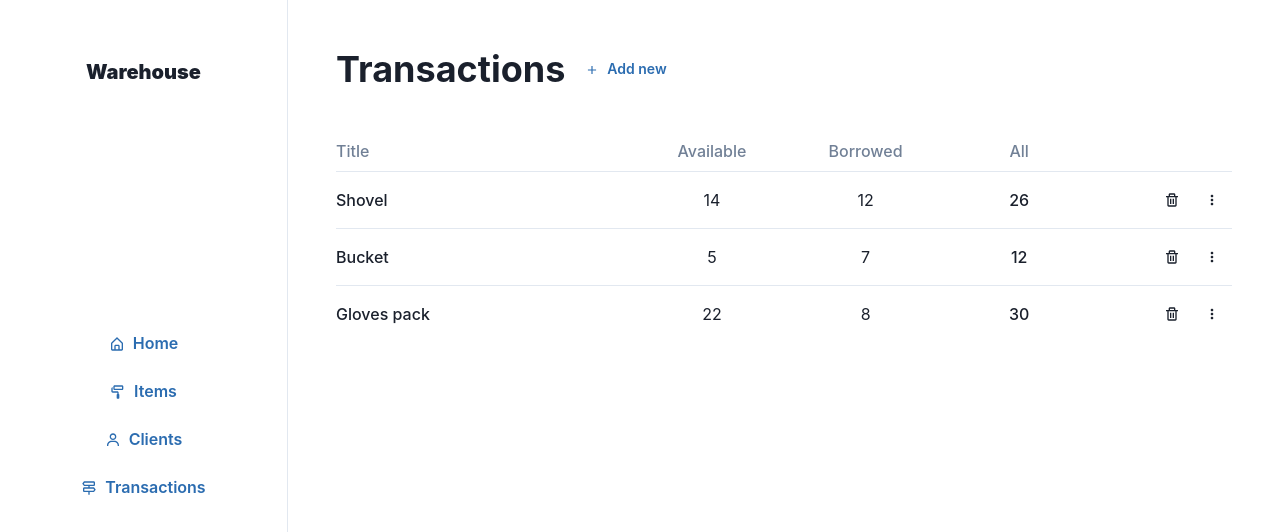
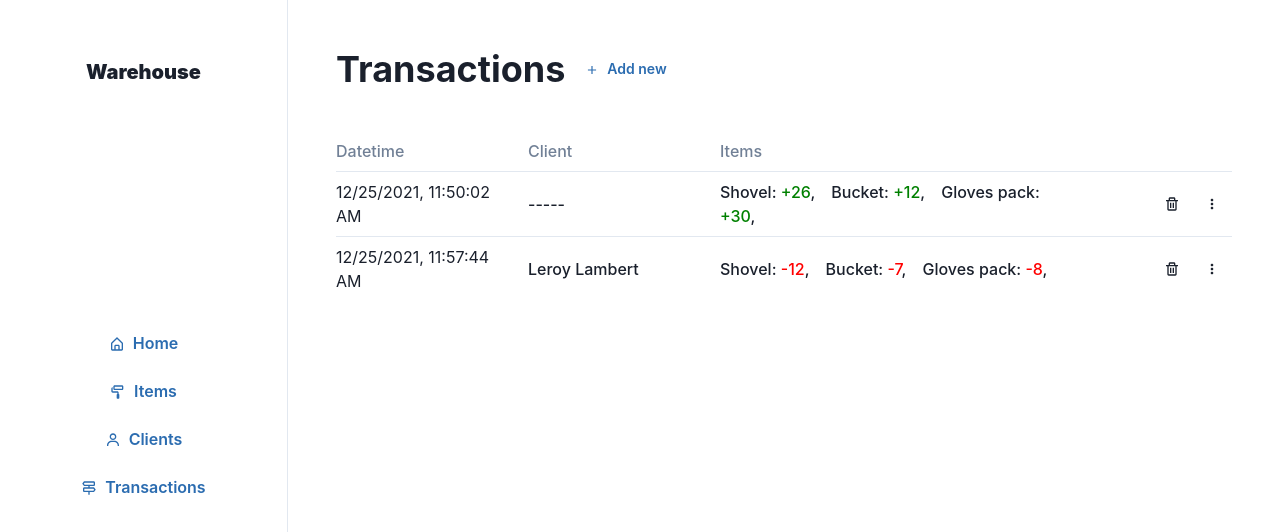
Before and after one commit to yaroslavnosenko/warehouse, a React (Create React App) app in the folder client/: page /transactions in a window 1280 px wide. Shown: the top 532 px of the page. Built offline with nearby package versions, Linux system fonts and the light colour scheme.

Commit message:
client: get transactions ready

```diff
--- a/client/src/components/transaction-list.tsx
+++ b/client/src/components/transaction-list.tsx
@@ -2,24 +2,21 @@ import { useEffect, useState } from 'react'
 import { Grid, HStack, IconButton, Skeleton, Text, Alert, AlertIcon, Stack, StackDivider } from '@chakra-ui/react'
 import { BiTrash, BiDotsVerticalRounded, BiInfoCircle } from 'react-icons/bi'
 
-import { deleteItem, getAllItems, updateItem } from '../services'
-import { Item } from '../types'
-import { EditItemForm } from '.'
+import { deleteTransaction, getAllTransactions, updateTransaction } from '../services'
+import { Transaction, TR_IT } from '../types'
+import { EditTransactionForm } from '.'
 
 const TableHead = () => {
   return (
-    <Grid templateColumns="2fr 1fr 1fr 1fr 8rem" alignItems="center" color="gray.500">
+    <Grid templateColumns="1fr 1fr 2fr 8rem" alignItems="center" color="gray.500">
       <Text fontWeight="500" mr="4" flex="1">
-        Title
+        Datetime
       </Text>
-      <Text textAlign="center" fontWeight="500" mr="4" flex="1">
-        Available
+      <Text fontWeight="500" mr="4" flex="1">
+        Client
       </Text>
-      <Text textAlign="center" fontWeight="500" mr="4" flex="1">
-        Borrowed
-      </Text>
-      <Text textAlign="center" fontWeight="500" mr="4" flex="1">
-        All
+      <Text fontWeight="500" mr="4" flex="1">
+        Items
       </Text>
       <div />
     </Grid>
@@ -47,26 +44,46 @@ const Empty = () => {
 }
 
 interface ItemProps {
-  item: Item
-  onClickEdit: (client: Item) => void
-  onClickDelete: (itemId: number) => void
+  item: Transaction
+  onClickEdit: (transaction: Transaction) => void
+  onClickDelete: (transactionId: number) => void
 }
 
-const ItemItem = (props: ItemProps) => {
+interface Props {
+  item: TR_IT
+}
+
+const ItemItem = (props: Props) => {
+  const { count } = props.item
+  const { title } = props.item.item
+  return (
+    <span>
+      <Text as="span" fontWeight="500" mr="4" flex="1">
+        {title}:{' '}
+        <span style={{ color: count > 0 ? 'green' : 'red' }}>
+          {count > 0 ? '+' : ''}
+          {count}
+        </span>
+        ,
+      </Text>
+    </span>
+  )
+}
+
+const TransactionItem = (props: ItemProps) => {
   const { onClickEdit, item, onClickDelete } = props
   return (
-    <Grid templateColumns="2fr 1fr 1fr 1fr 8rem" alignItems="center">
+    <Grid templateColumns="1fr 1fr 2fr 8rem" alignItems="center">
+      <Text mr="4" flex="1">
+        {new Date(item.timestamp).toLocaleString()}
+      </Text>
       <Text fontWeight="500" mr="4" flex="1">
-        {item.title}
+        {item.client?.full_name || '-----'}
       </Text>
-      <Text textAlign="center" mr="4" flex="1">
-        {item.count_available || 0}
-      </Text>
-      <Text textAlign="center" mr="4" flex="1">
-        {(item.count_all || 0) - (item.count_available || 0)}
-      </Text>
-      <Text textAlign="center" fontWeight="500" mr="4" flex="1">
-        {item.count_all || 0}
+      <Text mr="4" flex="1">
+        {item.items.map((item) => (
+          <ItemItem item={item} key={item.item.id} />
+        ))}
       </Text>
       <HStack spacing="0" justifyContent="flex-end">
         <IconButton variant="ghost" aria-label="" icon={<BiTrash />} onClick={() => onClickDelete(item.id)} />
@@ -77,8 +94,8 @@ const ItemItem = (props: ItemProps) => {
 }
 
 export const TransactionList = () => {
-  const [items, setItems] = useState<Item[] | undefined>()
-  const [edit, setEdit] = useState<Item | undefined>(undefined)
+  const [items, setItems] = useState<Transaction[] | undefined>()
+  const [edit, setEdit] = useState<Transaction | undefined>(undefined)
 
   useEffect(() => {
     updateList()
@@ -86,17 +103,17 @@ export const TransactionList = () => {
 
   const updateList = () => {
     setItems(undefined)
-    getAllItems().then((res) => setItems(res))
+    getAllTransactions().then((res) => setItems(res))
   }
 
-  const onClientSave = async (item: Item) => {
-    await updateItem(item)
+  const onSave = async (item: Transaction) => {
+    await updateTransaction(item)
     setEdit(undefined)
     updateList()
   }
 
-  const onClientDelete = async (itemId: number) => {
-    await deleteItem(itemId)
+  const onDelete = async (transactionId: number) => {
+    await deleteTransaction(transactionId)
     updateList()
   }
 
@@ -109,10 +126,10 @@ export const TransactionList = () => {
         {items &&
           items.length !== 0 &&
           items.map((item) => (
-            <ItemItem onClickEdit={(item) => setEdit(item)} key={item.id} item={item} onClickDelete={onClientDelete} />
+            <TransactionItem onClickEdit={(item) => setEdit(item)} key={item.id} item={item} onClickDelete={onDelete} />
           ))}
       </Stack>
-      <EditItemForm item={edit} onClose={() => setEdit(undefined)} onSave={onClientSave} />
+      <EditTransactionForm transaction={edit} onClose={() => setEdit(undefined)} onSave={onSave} />
     </>
   )
 }
--- a/client/src/mock/index.ts
+++ b/client/src/mock/index.ts
@@ -1,2 +1,3 @@
 export * from './clients'
 export * from './items'
+export * from './transactions'
--- /dev/null
+++ b/client/src/mock/transactions.ts
@@ -0,0 +1,24 @@
+import { Transaction } from '../types'
+import { clients, items } from '.'
+
+export const transactions: Transaction[] = [
+  {
+    id: 1,
+    timestamp: 1640433002070,
+    items: [
+      { item: items[0], count: 26 },
+      { item: items[1], count: 12 },
+      { item: items[2], count: 30 },
+    ],
+  },
+  {
+    id: 2,
+    timestamp: 1640433464098,
+    client: clients[0],
+    items: [
+      { item: items[0], count: -12 },
+      { item: items[1], count: -7 },
+      { item: items[2], count: -8 },
+    ],
+  },
+]
--- a/client/src/services/transactions.service.ts
+++ b/client/src/services/transactions.service.ts
@@ -1,9 +1,9 @@
 import { Transaction } from '../types'
-// import { items } from '../mock'
+import { transactions } from '../mock'
 
 export const getAllTransactions = async (): Promise<Transaction[]> => {
   await new Promise((resolve) => setTimeout(resolve, 1000))
-  return []
+  return transactions
 }
 
 export const createTransaction = async (transaction: Transaction): Promise<void> => {
```
